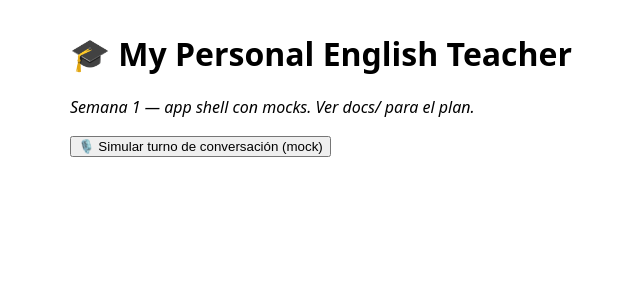
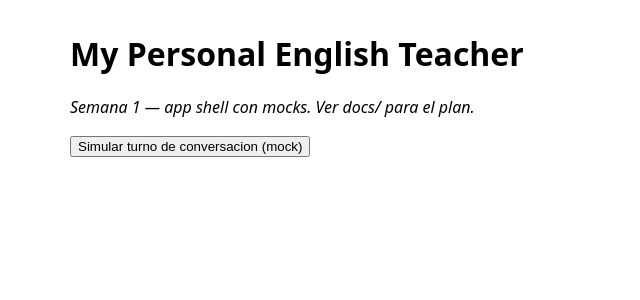
Before and after one commit to HumanoidCat/mpet, a React (Vite) app: page / in a window 1280 px wide. Shown: the top 300 px of the page, without its empty margins (250-890 px from the left). Built offline with nearby package versions, Linux system fonts and the light colour scheme.

Commit message:
refactor: limpieza de codigo

```diff
--- a/src/App.tsx
+++ b/src/App.tsx
@@ -29,10 +29,10 @@ export function App() {
 
   return (
     <main style={{ fontFamily: 'system-ui', maxWidth: 640, margin: '2rem auto', padding: '0 1rem' }}>
-      <h1>🎓 My Personal English Teacher</h1>
+      <h1>My Personal English Teacher</h1>
       <p><em>Semana 1 — app shell con mocks. Ver docs/ para el plan.</em></p>
       <button onClick={simulateTurn} disabled={busy}>
-        {busy ? 'Procesando…' : '🎙️ Simular turno de conversación (mock)'}
+        {busy ? 'Procesando...' : 'Simular turno de conversacion (mock)'}
       </button>
       <ul style={{ listStyle: 'none', padding: 0 }}>
         {messages.map((m) => (
@@ -44,7 +44,7 @@ export function App() {
               <strong>{m.role === 'user' ? 'Tú' : 'Tutor'}:</strong> {m.text}
               {m.correction && m.correction.edits.length > 0 && (
                 <div style={{ fontSize: '0.85em', marginTop: 4 }}>
-                  ✏️ <s>{m.correction.edits[0].original}</s> → <b>{m.correction.edits[0].corrected}</b>
+                  <s>{m.correction.edits[0].original}</s> {'->'} <b>{m.correction.edits[0].corrected}</b>
                 </div>
               )}
             </span>
```
